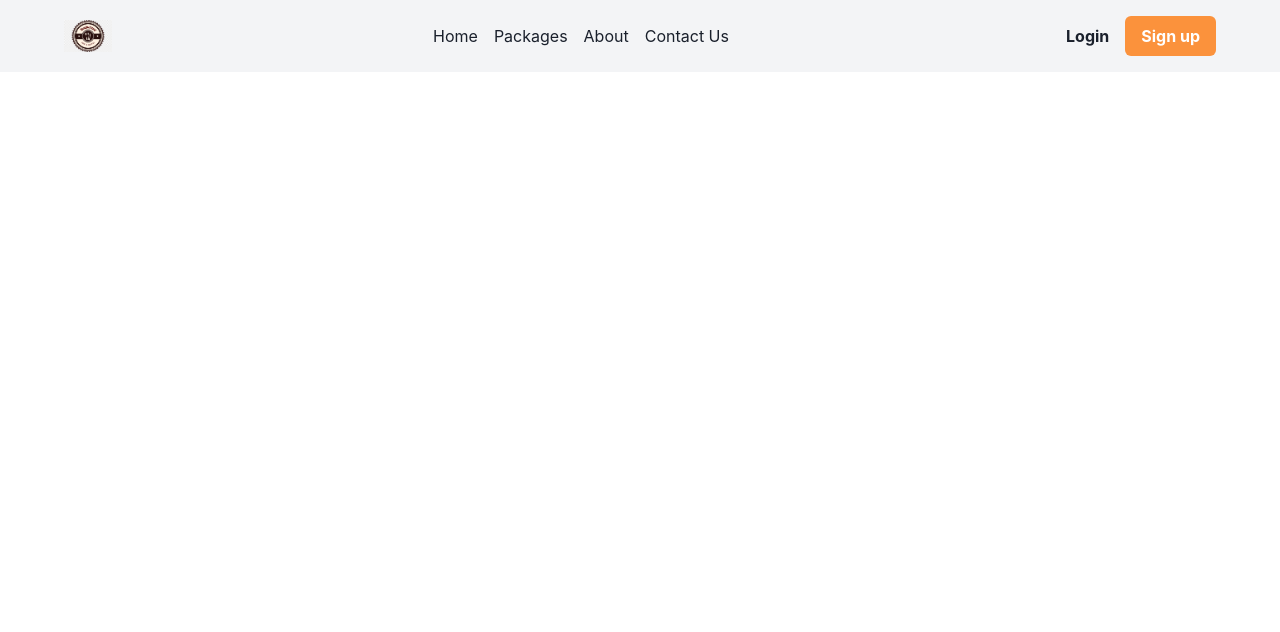
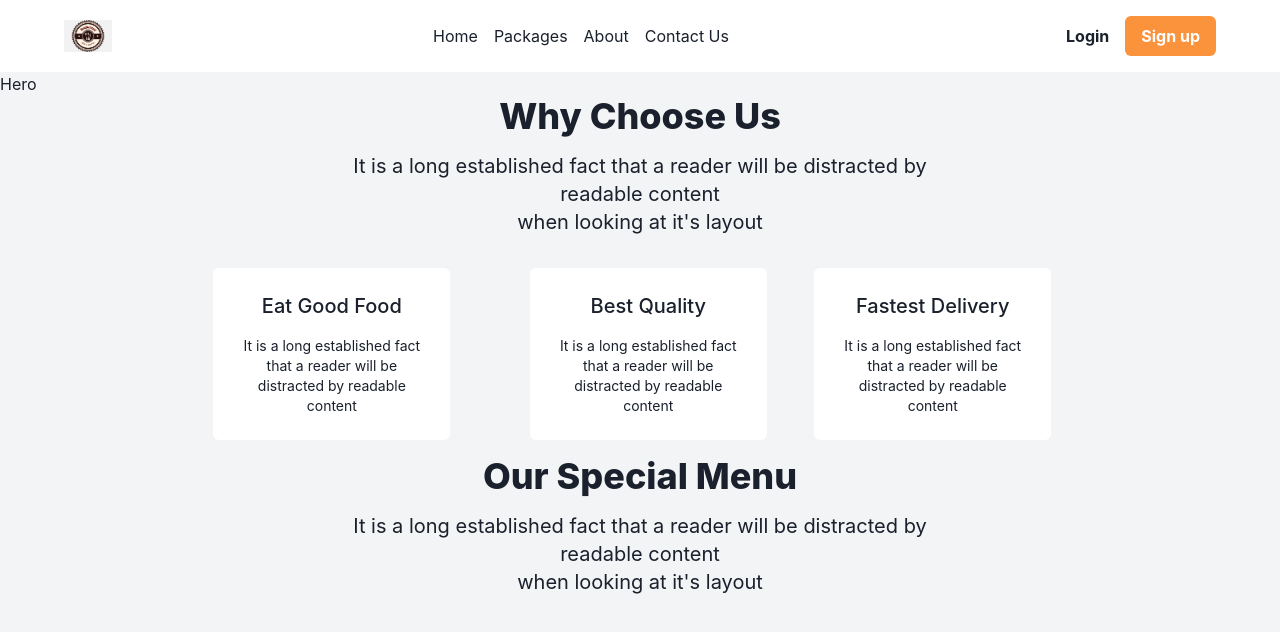
Before and after one commit to Arayanmemon/Foodo, a React (Vite) app in the folder Foodo-Frontend/: page / in a window 1280 px wide. Shown: the top 632 px of the page. Built offline with nearby package versions, Linux system fonts and the light colour scheme.

Commit message:
features.jsx(nearly done) working specialmenu

```diff
--- a/Foodo-Frontend/src/App.jsx
+++ b/Foodo-Frontend/src/App.jsx
@@ -1,11 +1,20 @@
 //whole of the app is contained here so placement of components will be here
 import NavBar from './sections/NavBar'
+import Hero from './sections/Hero'
+import Features from './sections/Features'
+import SpecialMenu from './sections/SpecialMenu'
 function App() {
 
 
   return (
     <>
-      <NavBar />
+    <div className='bg-gray-100 m-0 min-h-screen'>
+
+        <NavBar />
+        <Hero />
+        <Features />
+        <SpecialMenu />
+    </div>
     </>
   )
 }
--- /dev/null
+++ b/Foodo-Frontend/src/components/FeaturesCard.jsx
@@ -0,0 +1,19 @@
+import React from 'react'
+
+export default function FeaturesCard(props) {
+  return (
+        <div className='bg-white md:w-5/6 rounded-md py-6'>
+               <div className="w-5/6 mx-auto ">
+
+                      <div className='text-3xl rounded-full bg-white'>
+                       <ion-icon name={props.name}></ion-icon>
+                      </div>
+
+                       <h1 className='text-xl font-medium mb-4'>{props.heading}</h1>
+                       <p className='text-sm'>
+                               {props.description}
+                       </p>
+               </div>
+        </div>
+  )
+}
--- a/Foodo-Frontend/src/sections/Features.jsx
+++ b/Foodo-Frontend/src/sections/Features.jsx
@@ -0,0 +1,27 @@
+import React from 'react'
+import FeaturesCard from '../components/FeaturesCard'
+
+export default function Features() {
+  return (
+    <>
+      <div className='text-center'>
+        <h1 className='text-lg md:text-4xl font-extrabold mb-4'>
+            Why Choose Us
+        </h1>
+        <p className='text-sm md:text-xl md-4 mb-8 block max-w-[50%] mx-auto'>
+            It is a long established fact that a reader will be distracted by readable content
+            <br />
+            when looking at it's layout
+        </p>
+        <div className='grid grid-cols-1 space-y-8 md:space-y-0 md:grid-cols-3 md:space-x-8 w-4/6 mx-auto'>
+            <FeaturesCard name="fast-food" description="It is a long established fact that a reader will be distracted by readable content" heading="Eat Good Food"/>
+            <FeaturesCard name="beer" description="It is a long established fact that a reader will be distracted by readable content" heading="Best Quality"/>
+            <FeaturesCard name="pizza" description="It is a long established fact that a reader will be distracted by readable content" heading="Fastest Delivery"/>
+
+
+        </div>
+
+      </div>
+    </>
+  )
+}
--- a/Foodo-Frontend/src/sections/Hero.jsx
+++ b/Foodo-Frontend/src/sections/Hero.jsx
@@ -0,0 +1,7 @@
+import React from 'react'
+
+export default function Hero() {
+  return (
+    <div>Hero</div>
+  )
+}
--- a/Foodo-Frontend/src/sections/NavBar.jsx
+++ b/Foodo-Frontend/src/sections/NavBar.jsx
@@ -7,7 +7,7 @@ export default function NavBar() {
     return (
         <>
 
-            <nav className='bg-gray-100'>
+            <nav className='bg-white'>
                 <div className='px-8  lg:px-16 mx-auto py-4'>
                     <div className='flex flex-row items-center justify-between'>
                         <div className='md:hidden text-2xl'>
@@ -17,7 +17,7 @@ export default function NavBar() {
 
                             </div>
                         </div>
-                        <div className='ml-16 md:ml-0'>
+                        <div className='ml-16 md:ml-0 bg-white'>
                             <img src={logo} alt="logo" className='w-[3rem]' />
                         </div>
 
@@ -47,19 +47,21 @@ export default function NavBar() {
 
 
                 </div>
-                <div className={`md:hidden text-center absolute w-full bg-gray-100
-                                 space-y-8 h-[100vh] transition-all ease-in duration-500 text-[1.2rem]
+                <div className={`md:hidden text-center absolute w-[60%] bg-gray-100 z-[1]
+                                 h-[100vh] transition-all ease-in duration-500 text-[1.2rem]
                                  ${open ? 'left-[0px]' : 'left-[-500px]'}`}
                      >
-                    <a href="">
-                        <p>Home</p>
-                    </a><a href="">
-                        <p>Packages</p>
-                    </a><a href="">
-                        <p>About</p>
-                    </a><a href="">
-                        <p>Contact Us</p>
-                    </a>
+                    <div className='flex flex-col space-y-8 mt-4'>
+                        <a  href="#">
+                            <p>Home</p>
+                        </a><a href="#">
+                            <p>Packages</p>
+                        </a><a href="#">
+                            <p>About</p>
+                        </a><a href="#">
+                            <p>Contact Us</p>
+                        </a>
+                    </div>
                 </div>
             </nav>
 
--- a/Foodo-Frontend/src/sections/SpecialMenu.jsx
+++ b/Foodo-Frontend/src/sections/SpecialMenu.jsx
@@ -0,0 +1,16 @@
+import React from 'react'
+
+export default function SpecialMenu() {
+  return (
+    <div className='text-center mt-4'>
+         <h1 className='text-lg md:text-4xl font-extrabold mb-4'>
+            Our Special Menu
+        </h1>
+        <p className='text-sm md:text-xl md-4 mb-8 block max-w-[50%] mx-auto'>
+            It is a long established fact that a reader will be distracted by readable content
+            <br />
+            when looking at it's layout
+        </p>
+    </div>
+  )
+}
```
